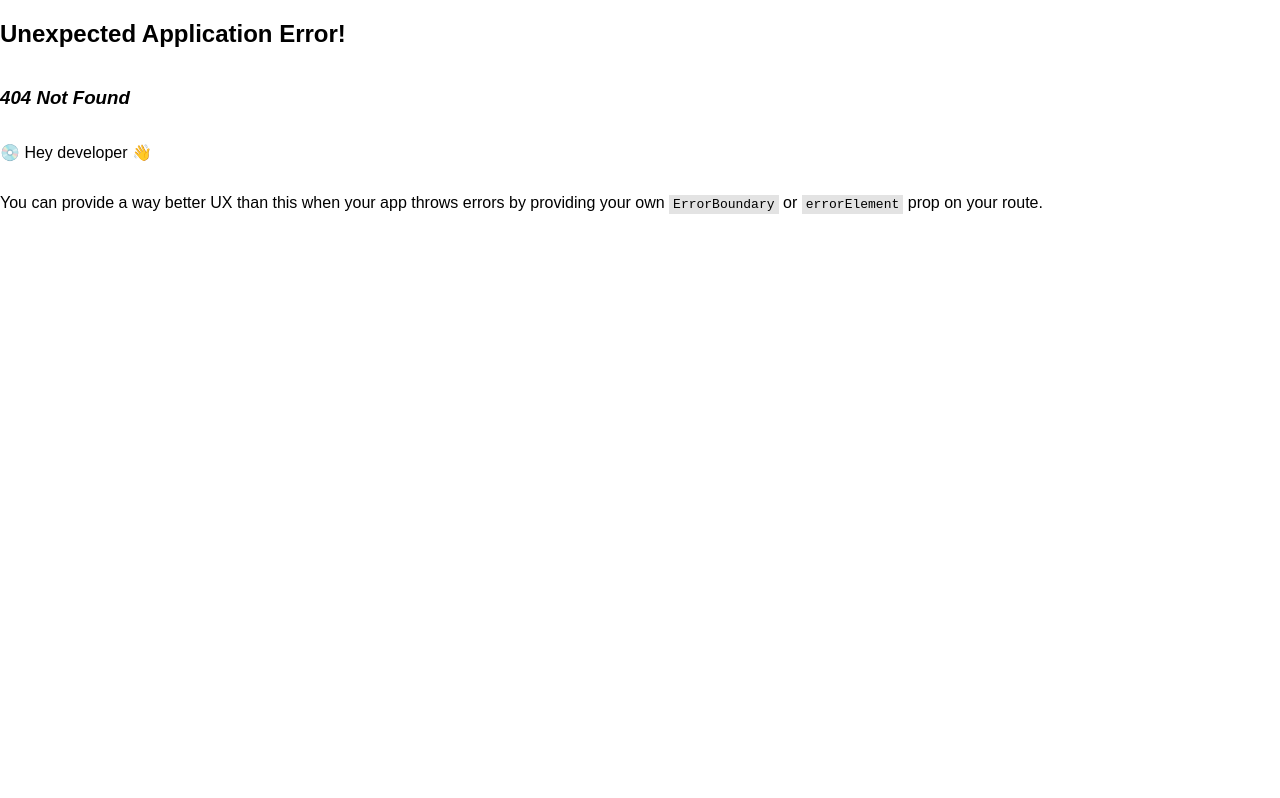
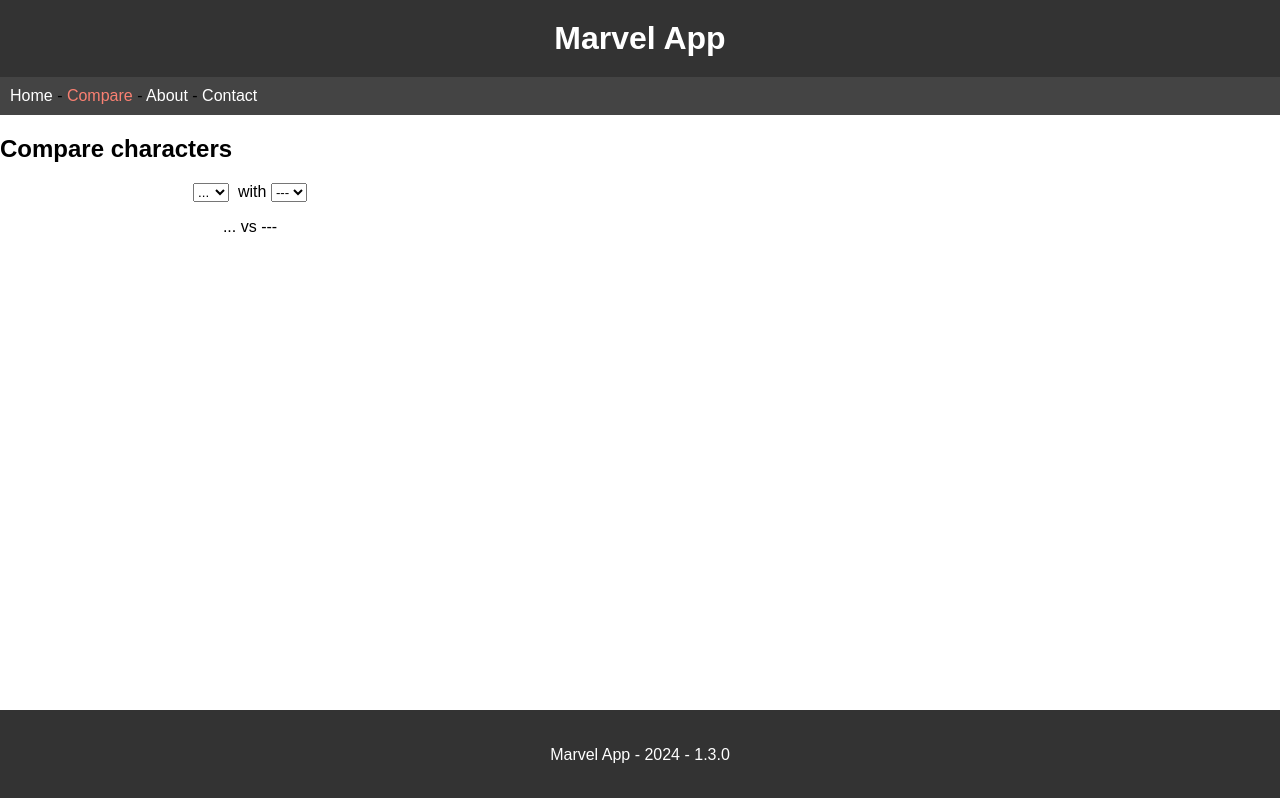
Before and after one commit to lucieuniv79/marvel-app, a React (Vite) app: page /compare in a window 1280 px wide. Before the commit this address had no page. Built offline with nearby package versions, Linux system fonts and the light colour scheme.

Commit message:
Ajout du squelette de la page Compare dans le bandeau

```diff
--- a/src/Layout.jsx
+++ b/src/Layout.jsx
@@ -9,7 +9,7 @@
             <header>
                 <h1>Marvel App</h1>
                 <nav>
-                    <NavLink to="/">Home</NavLink> - <NavLink to="/about">About</NavLink> - <NavLink to="/contact">Contact</NavLink>
+                    <NavLink to="/">Home</NavLink> - <NavLink to="/compare">Compare</NavLink> - <NavLink to="/about">About</NavLink> - <NavLink to="/contact">Contact</NavLink>
                 </nav>
             </header>
             <main>
--- /dev/null
+++ b/src/pages/ComparePage.jsx
@@ -0,0 +1,71 @@
+import React from 'react';
+
+const CompareCharactersPage = () => {
+    // change the title of the page
+    document.title = "Compare | Marvel App";
+
+    // A supprimer, permet de rendre le composant fonctionnel dans un premier temps
+    const characters = [
+        {
+            name: '...'
+        },{
+            name: '---'
+        }
+    ]
+    // Fin de la partie à supprimer
+
+    // transform the characters to array of label/value objects
+    const options = characters.map((character, index) => ({
+        value: index,
+        label: character.name,
+    }));
+
+    // set the default options to the first two characters
+    const [option1, setOption1] = React.useState(options[0]);
+    const [option2, setOption2] = React.useState(options[1]);
+
+    const centerStyle = {
+        textAlign: 'center',
+        width: 500,
+    };
+
+    return (
+        <>
+            <h2>Compare characters</h2>
+
+            <p style={centerStyle}>
+                <select
+                    data-testid='select-character-1'
+                    value={option1.value}
+                    onChange={(event) => setOption1(options[event.target.value])}
+                >
+                    {options.map((option) => (
+                        <option key={option.value} value={option.value}>
+                            {option.label}
+                        </option>
+                    ))}
+                </select>&nbsp; {/* Fix the ambiguous spacing */}
+                with&nbsp;
+                <select
+                    data-testid='select-character-2'
+                    value={option2.value}
+                    onChange={(event) => setOption2(options[event.target.value])}
+                >
+                    {options.map((option) => (
+                        <option key={option.value} value={option.value}>
+                            {option.label}
+                        </option>
+                    ))}
+                </select>
+            </p>
+
+            { /* A supprimer, permet le voir comment récupérer les éléments selectionnés */ }
+            <p style={centerStyle}>
+                {characters[option1.value].name} vs {characters[option2.value].name}
+            </p>
+            { /* Fin de la partie à supprimer */ }
+        </>
+    );
+};
+
+export default CompareCharactersPage;
--- a/src/routes.jsx
+++ b/src/routes.jsx
@@ -5,6 +5,7 @@
 import CharactersPage from "./pages/CharactersPage";
 import ContactPage from "./pages/ContactPage";
 import CharacterDetailPage from "./pages/CharacterDetailPage"; // Assurez-vous d'importer votre composant
+import CompareCharactersPage from "./pages/ComparePage";
 
 const routes = [
     {
@@ -14,6 +15,7 @@
             { path: "/", element: <CharactersPage />, loader: getCharacters }, // Vous pouvez maintenant utiliser getCharacters directement
             { path: "/about", element: <AboutPage /> },
             { path: "/contact", element: <ContactPage /> },
+            { path: "/compare", element: <CompareCharactersPage /> },
             {
                 path: "/characters/:id", // Route pour afficher les détails d'un personnage
                 element: <CharacterDetailPage />,
```
Also changed, not shown: 1 other file (tests, documents, lock files or other folders).
